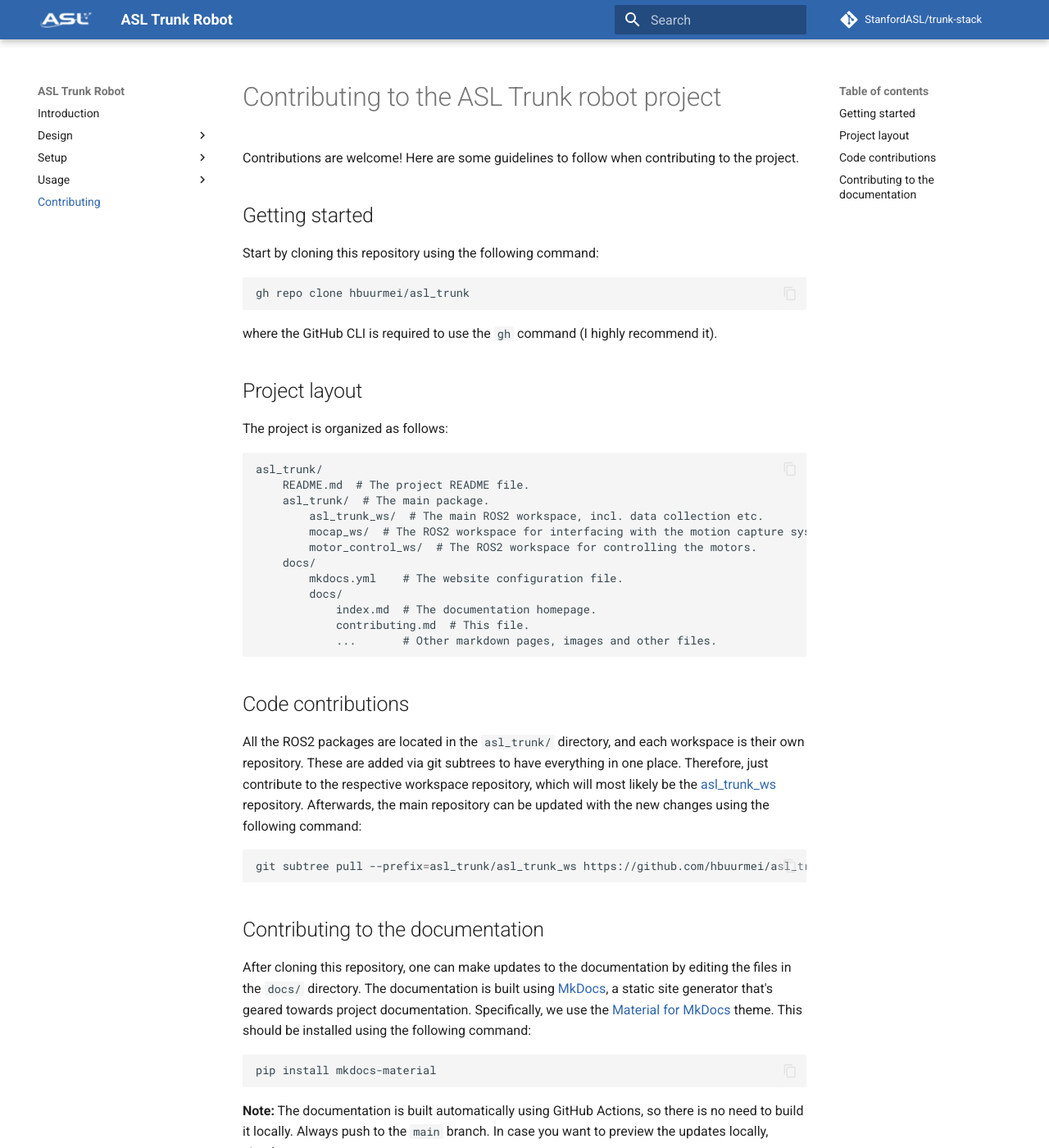
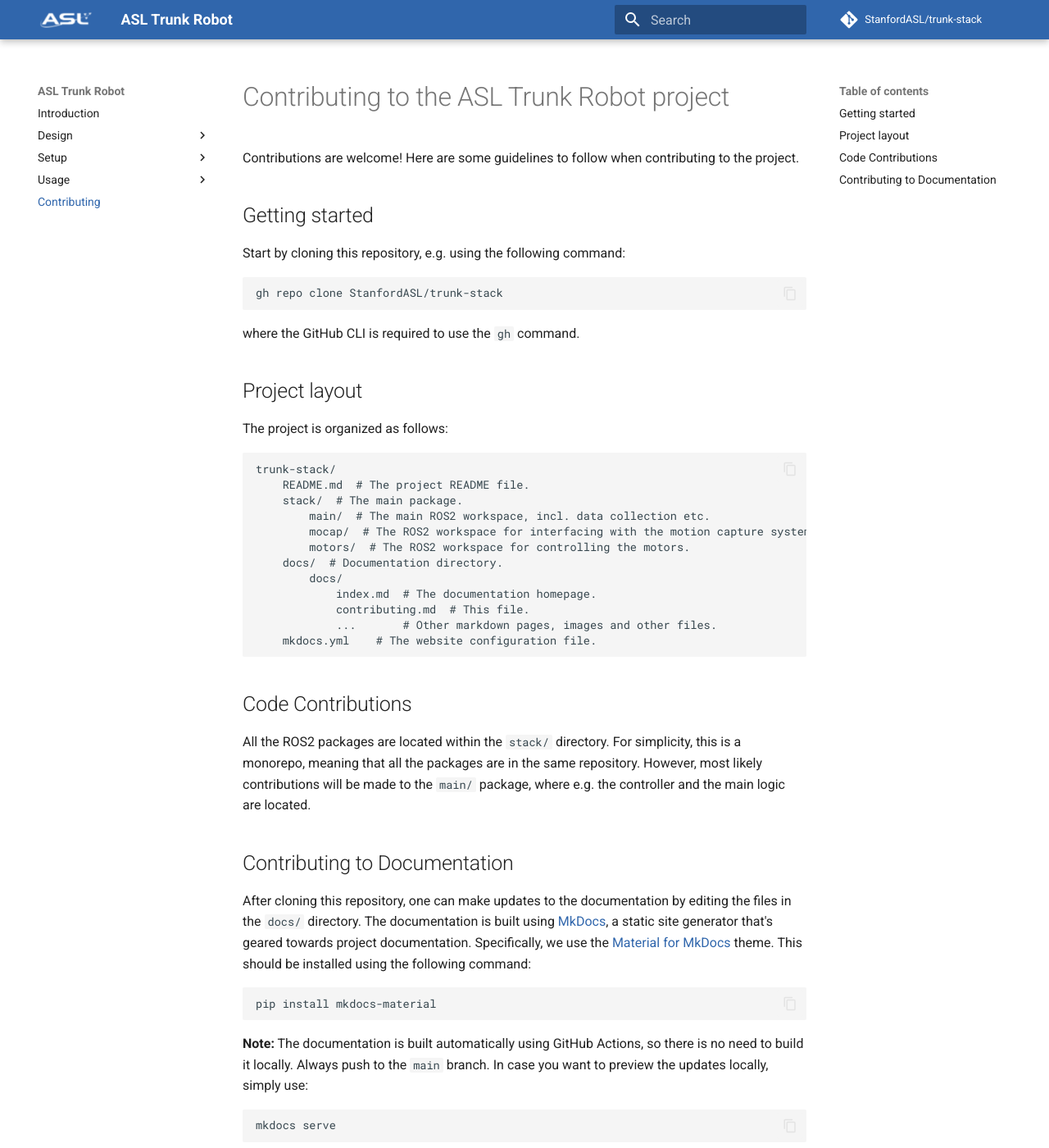
Before and after one commit to StanfordASL/trunk-stack, an MkDocs documentation site: the page built from docs/contributing.md, in a window 1280 px wide and 1400 px high. Shown: the whole window at 82% size. Built offline with MkDocs 1.6.1 and Material for MkDocs 9.7.7, drawn with Linux system fonts in a browser that asks for light colours; comment, search, counter and statistics services are not loaded.

Commit message:
Update contributions page

````diff
--- a/docs/contributing.md
+++ b/docs/contributing.md
@@ -1,40 +1,36 @@
-# Contributing to the ASL Trunk robot project
+# Contributing to the ASL Trunk Robot project
 
 Contributions are welcome! Here are some guidelines to follow when contributing to the project.
 
 ## Getting started
-Start by cloning this repository using the following command:
+Start by cloning this repository, e.g. using the following command:
 ```bash
-gh repo clone hbuurmei/asl_trunk
+gh repo clone StanfordASL/trunk-stack
 ```
-where the GitHub CLI is required to use the `gh` command (I highly recommend it).
+where the GitHub CLI is required to use the `gh` command.
 
 ## Project layout
 The project is organized as follows:
 
-    asl_trunk/
+    trunk-stack/
         README.md  # The project README file.
-        asl_trunk/  # The main package.
-            asl_trunk_ws/  # The main ROS2 workspace, incl. data collection etc.
-            mocap_ws/  # The ROS2 workspace for interfacing with the motion capture system.
-            motor_control_ws/  # The ROS2 workspace for controlling the motors.
-        docs/
-            mkdocs.yml    # The website configuration file.
+        stack/  # The main package.
+            main/  # The main ROS2 workspace, incl. data collection etc.
+            mocap/  # The ROS2 workspace for interfacing with the motion capture system.
+            motors/  # The ROS2 workspace for controlling the motors.
+        docs/  # Documentation directory.
             docs/
                 index.md  # The documentation homepage.
                 contributing.md  # This file.
                 ...       # Other markdown pages, images and other files.
+        mkdocs.yml    # The website configuration file.
 
-## Code contributions
-All the ROS2 packages are located in the `asl_trunk/` directory, and each workspace is their own repository.
-These are added via git subtrees to have everything in one place.
-Therefore, just contribute to the respective workspace repository, which will most likely be the [asl_trunk_ws](https://github.com/hbuurmei/asl_trunk_ws) repository.
-Afterwards, the main repository can be updated with the new changes using the following command:
-```bash
-git subtree pull --prefix=asl_trunk/asl_trunk_ws https://github.com/hbuurmei/asl_trunk_ws.git main
-```
+## Code Contributions
+All the ROS2 packages are located within the `stack/` directory.
+For simplicity, this is a monorepo, meaning that all the packages are in the same repository.
+However, most likely contributions will be made to the `main/` package, where e.g. the controller and the main logic are located.
 
-## Contributing to the documentation
+## Contributing to Documentation
 After cloning this repository, one can make updates to the documentation by editing the files in the `docs/` directory.
 The documentation is built using [MkDocs](https://www.mkdocs.org/), a static site generator that's geared towards project documentation.
 Specifically, we use the [Material for MkDocs](https://squidfunk.github.io/mkdocs-material/) theme.
--- a/mkdocs.yml
+++ b/mkdocs.yml
@@ -25,6 +25,7 @@
   - Setup:
     - 3D Printing: 3dprinting.md
     - OpiTrack System: optitrack.md
+    - ROS2 Workspaces: ros2_workspaces.md
   - Usage:
     - Motion Capture: mocap.md
     - Motor Control: motor_control.md
````
Also changed, not shown: README.md (+1 -1 lines), docs/ros2_workspaces.md (added, +7 -0 lines), docs/software_design.md (+3 -2 lines).
